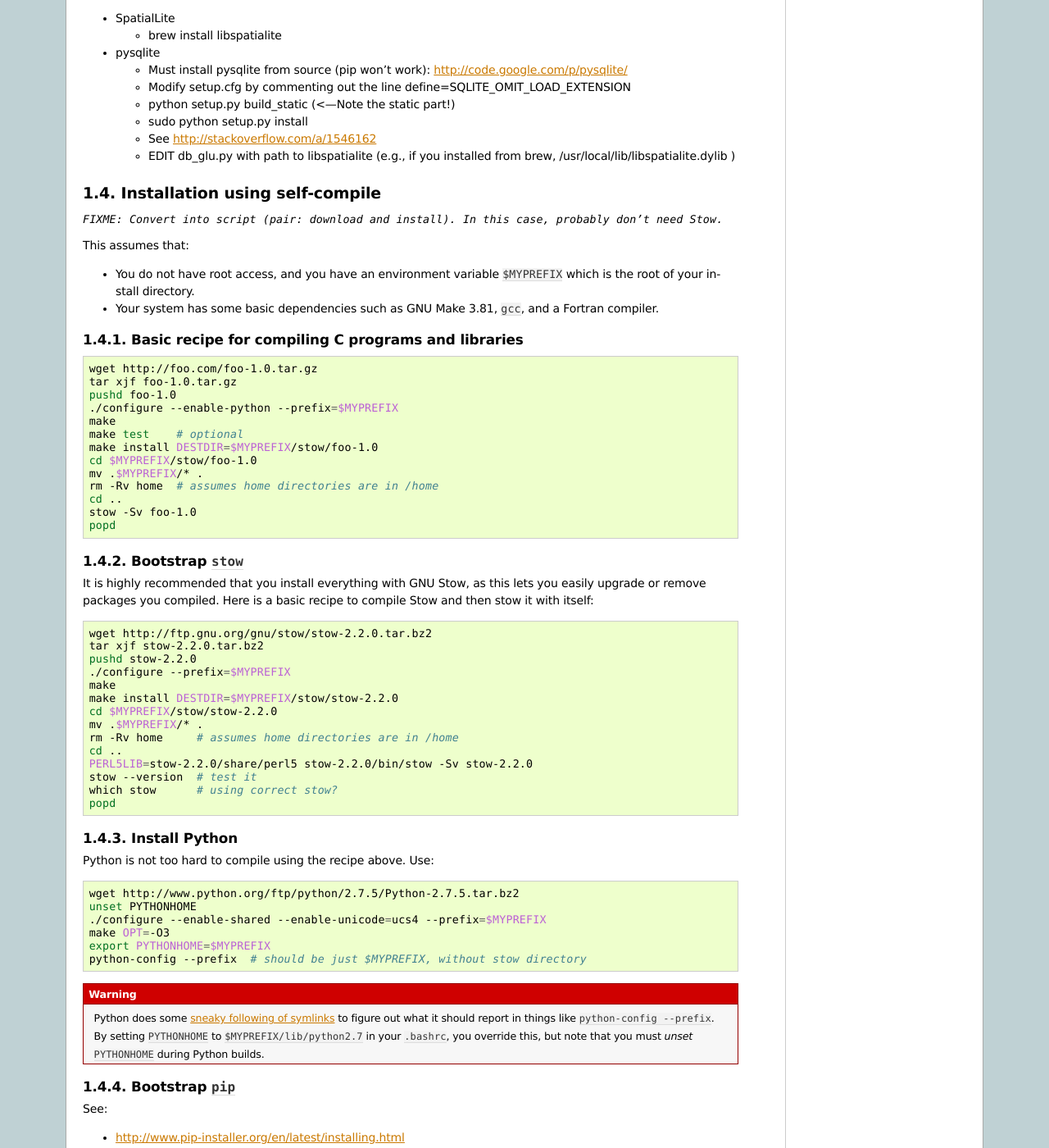
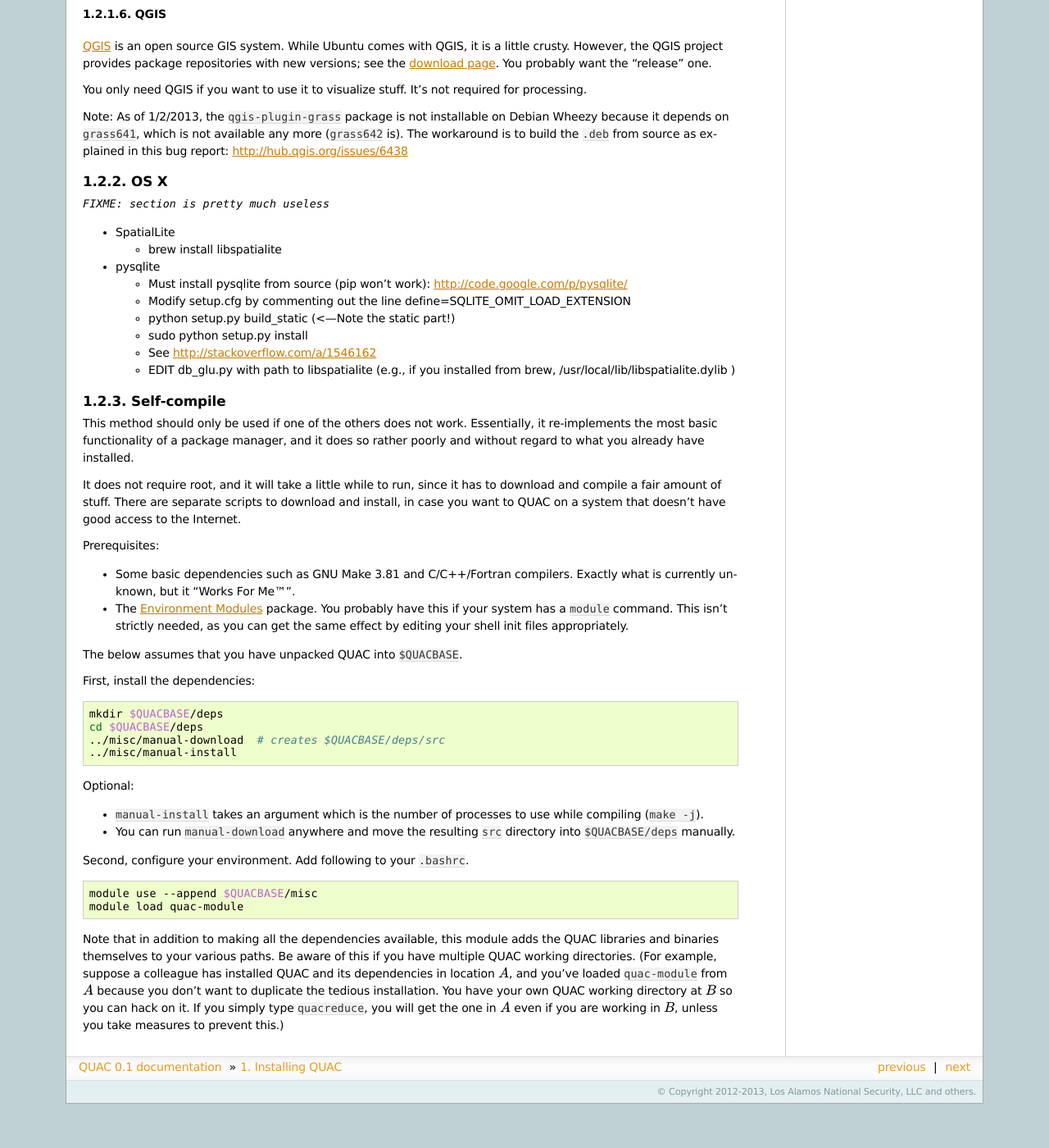
Before and after one commit to reidpr/quac, a Sphinx documentation site: the page built from sphinx/install.rst, in a window 1280 px wide and 1400 px high, scrolled down 2245 px. Shown: the whole window at 82% size. Built offline with Sphinx 7.4.7, drawn with Linux system fonts in a browser that asks for light colours; formulas are drawn with MathJax 3; after the commit the page ends 3591 px from its top, so only the background shows below that; some of the changed text lies outside the part shown.

Commit message:
documentation for manual installation

```diff
--- a/sphinx/install.rst
+++ b/sphinx/install.rst
@@ -3,16 +3,18 @@
 Installing QUAC
 ***************
 
-QUAC can be installed on most UNIX-based systems.
+QUAC can be installed on most UNIX-based systems, though installation is
+easiest on OS X and Debian/Ubuntu. Patches to increase portability are very
+welcome.
 
 Summary
 =======
 
-#. Install the dependencies below.
-
 #. Download the code using Git::
 
      git clone https://github.com/reidpr/quac.git
+
+#. Install the dependencies using system-specific instructions below.
 
 #. Build executables and the documentation::
 
@@ -31,25 +33,40 @@
    installing everything necessary to make them pass, as this will make your
    life much easier going forward.)
 
-.. note:: If you plan to :doc:`contribute to QUAC <contributing>`, you
-          should fork the repository on Github and clone that fork instead.
+.. note:: If you plan to :doc:`contribute to QUAC <contributing>`, you should
+          do two things differently. First, fork the repository on Github and
+          clone your own fork instead. Second, the ``git`` wrapper `hub
+          <https://github.com/defunkt/hub>`_ is recommended.
 
-Installing dependencies on Debian/Ubuntu
-========================================
+
+Installing dependencies
+=======================
+
+Most dependencies are available through (a) either the Debian/Ubuntu (Linux)
+or Homebrew (OS X) package repositories and (b) PyPI Python package
+repository. Your life will be a lot easier if you use one of the options in
+(a), but if they is unavailable for some reason (e.g., you do not have root
+and can't persuade your admins to install), there is a fall back method of
+compiling the core dependencies yourself.
+
+Note that there are some things, such as QGIS and profilers, which are not
+strictly dependencies but can come in handy. These things are not installed by
+all the methods below.
+
+If you are on a current UNIX system and QUAC does not pass its tests after
+dependency installation using the instructions below, that is a bug. Please
+report it!
+
+
+Debian/Ubuntu
+-------------
 
 `FIXME: This section is incomplete and out of date. Please improve it.`
 
-`FIXME: Turn these lists into a chart with .deb, pip, and source distribution
-columns.`
+Debian packages
+~~~~~~~~~~~~~~~
 
-You need Git to install QUAC and run the tests. The wrapper `hub
-<https://github.com/defunkt/hub>`_ is also recommended if you are going to
-hack on QUAC at all.
-
-Debian packages
----------------
-
-Install these guys first.
+Install these first.
 
 * ``gdal-bin``
 * ``gfortran``
@@ -77,7 +94,7 @@
 * ``runsnakerun`` (optional, for profiling)
 
 PyPI Python packages
---------------------
+~~~~~~~~~~~~~~~~~~~~
 
 Install with ``pip install foo``.
 
@@ -96,13 +113,13 @@
 * ``pyproj`` is an interface to the PROJ.4 library.
 
 Other Python packages
----------------------
+~~~~~~~~~~~~~~~~~~~~~
 
 * A `custom version <https://bitbucket.org/reidpr/tweetstream-reidpr>`_ of
   ``tweetstream`` Twitter library (hacked by Reid)
 
 SciPy
------
+~~~~~
 
 QUAC needs SciPy version 0.11 or better.
 
@@ -120,7 +137,7 @@
 building it from source; directions are in ``README.Debian``.
 
 One-file Python modules
------------------------
+~~~~~~~~~~~~~~~~~~~~~~~
 
 Download the modules (they are single ``.py`` files) and place them somewhere
 in your Python path (e.g., ``/usr/local/lib/python2.7/dist-packages``).
@@ -129,7 +146,7 @@
   tokenization library for Japanese.
 
 QGIS
-----
+~~~~
 
 `QGIS <http://www.qgis.org/>`_ is an open source GIS system. While Ubuntu
 comes with QGIS, it is a little crusty. However, the QGIS project provides
@@ -146,10 +163,10 @@
 explained in this bug report: http://hub.qgis.org/issues/6438
 
 
-Installation on OS X
-====================
+OS X
+----
 
-`FIXME: these are out of date`
+`FIXME: section is pretty much useless`
 
 * SpatialLite
 
@@ -166,117 +183,64 @@
   - EDIT db_glu.py with path to libspatialite  (e.g., if you installed from brew, /usr/local/lib/libspatialite.dylib )
 
 
-Installation using self-compile
-===============================
+Self-compile
+------------
 
-`FIXME: Convert into script (pair: download and install). In this case,
-probably don't need Stow.`
+This method should only be used if one of the others does not work.
+Essentially, it re-implements the most basic functionality of a package
+manager, and it does so rather poorly and without regard to what you already
+have installed.
 
-This assumes that:
+It does not require root, and it will take a little while to run, since it has
+to download and compile a fair amount of stuff. There are separate scripts to
+download and install, in case you want to QUAC on a system that doesn't have
+good access to the Internet.
 
-* You do not have root access, and you have an environment variable
-  ``$MYPREFIX`` which is the root of your install directory.
+Prerequisites:
 
-* Your system has some basic dependencies such as GNU Make 3.81, ``gcc``, and
-  a Fortran compiler.
+* Some basic dependencies such as GNU Make 3.81 and C/C++/Fortran compilers.
+  Exactly what is currently unknown, but it "Works For Me™".
 
-Basic recipe for compiling C programs and libraries
----------------------------------------------------
+* The `Environment Modules <http://modules.sourceforge.net/>`_ package. You
+  probably have this if your system has a ``module`` command. This isn't
+  strictly needed, as you can get the same effect by editing your shell init
+  files appropriately.
+
+The below assumes that you have unpacked QUAC into ``$QUACBASE``.
+
+First, install the dependencies:
 
 .. code-block:: sh
 
-   wget http://foo.com/foo-1.0.tar.gz
-   tar xjf foo-1.0.tar.gz
-   pushd foo-1.0
-   ./configure --enable-python --prefix=$MYPREFIX
-   make
-   make test    # optional
-   make install DESTDIR=$MYPREFIX/stow/foo-1.0
-   cd $MYPREFIX/stow/foo-1.0
-   mv .$MYPREFIX/* .
-   rm -Rv home  # assumes home directories are in /home
-   cd ..
-   stow -Sv foo-1.0
-   popd
+   mkdir $QUACBASE/deps
+   cd $QUACBASE/deps
+   ../misc/manual-download  # creates $QUACBASE/deps/src
+   ../misc/manual-install
 
-Bootstrap ``stow``
-------------------
+Optional:
 
-It is highly recommended that you install everything with GNU Stow, as this
-lets you easily upgrade or remove packages you compiled. Here is a basic
-recipe to compile Stow and then stow it with itself:
+* ``manual-install`` takes an argument which is the number of processes to use
+  while compiling (``make -j``).
+
+* You can run ``manual-download`` anywhere and move the resulting ``src``
+  directory into ``$QUACBASE/deps`` manually.
+
+Second, configure your environment. Add following to your ``.bashrc``.
 
 .. code-block:: sh
 
-   wget http://ftp.gnu.org/gnu/stow/stow-2.2.0.tar.bz2
-   tar xjf stow-2.2.0.tar.bz2
-   pushd stow-2.2.0
-   ./configure --prefix=$MYPREFIX
-   make
-   make install DESTDIR=$MYPREFIX/stow/stow-2.2.0
-   cd $MYPREFIX/stow/stow-2.2.0
-   mv .$MYPREFIX/* .
-   rm -Rv home     # assumes home directories are in /home
-   cd ..
-   PERL5LIB=stow-2.2.0/share/perl5 stow-2.2.0/bin/stow -Sv stow-2.2.0
-   stow --version  # test it
-   which stow      # using correct stow?
-   popd
+   module use --append $QUACBASE/misc
+   module load quac-module
 
-Install Python
---------------
-
-Python is not too hard to compile using the recipe above. Use:
-
-.. code-block:: sh
-
-   wget http://www.python.org/ftp/python/2.7.5/Python-2.7.5.tar.bz2
-   unset PYTHONHOME
-   ./configure --enable-shared --enable-unicode=ucs4 --prefix=$MYPREFIX
-   make OPT=-O3
-   export PYTHONHOME=$MYPREFIX
-   python-config --prefix  # should be just $MYPREFIX, without stow directory
-
-.. warning:: Python does some `sneaky following of symlinks
-             <http://www.velocityreviews.com/forums/t331589-is-there-any-way-to-make-python-play-well-with-stow.html>`_
-             to figure out what it should report in things like
-             ``python-config --prefix``. By setting ``PYTHONHOME`` to
-             ``$MYPREFIX/lib/python2.7`` in your ``.bashrc``, you override
-             this, but note that you must *unset* ``PYTHONHOME`` during Python
-             builds.
-
-Bootstrap ``pip``
------------------
-
-See:
-
-* http://www.pip-installer.org/en/latest/installing.html
-* http://cournape.wordpress.com/2008/07/05/using-stow-with-setuptools/
-
-Notes:
-
-* Many packages include an identical ``site.py``, which ``stow`` will flag as
-  a conflict. It seems to not really matter which one is used. I installed the
-  one from ``distribute``.
-
-* You can install from a pre-downloaded ``.tar.gz`` by specifying a file name
-  instead of a package name.
-
-Steps:
-
-#. Install `setuptools <https://pypi.python.org/pypi/setuptools>`_:
-
-.. code-block:: sh
-
-   wget https://pypi.python.org/packages/source/s/setuptools/setuptools-1.1.4.tar.gz
-   tar xzf setuptools-1.1.4.tar.gz
-   pushd setuptools-1.1.4
-   python setup.py install --single-version-externally-managed --record=$MYPREFIX/stow/setuptools-1.1.4/install.log --prefix $MYPREFIX/stow/setuptools-1.1.4
-   cd $MYPREFIX/stow
-   stow -Sv --ignore='install\.log' setuptools-1.1.4
-   popd
-
-#. Install `pip <http://pypi.python.org/pypi/pip>`_ in the same way.
+Note that in addition to making all the dependencies available, this module
+adds the QUAC libraries and binaries themselves to your various paths. Be
+aware of this if you have multiple QUAC working directories. (For example,
+suppose a colleague has installed QUAC and its dependencies in location
+:math:`A`, and you've loaded ``quac-module`` from :math:`A` because you don't
+want to duplicate the tedious installation. You have your own QUAC working
+directory at :math:`B` so you can hack on it. If you simply type
+``quacreduce``, you will get the one in :math:`A` even if you are working in
+:math:`B`, unless you take measures to prevent this.)
 
 
-..  LocalWords:  MYPREFIX Rv setuptools Sv
+..  LocalWords:  MYPREFIX Rv setuptools Sv defunkt QUACBASE deps src
```
Also changed, not shown: 1 other file.
